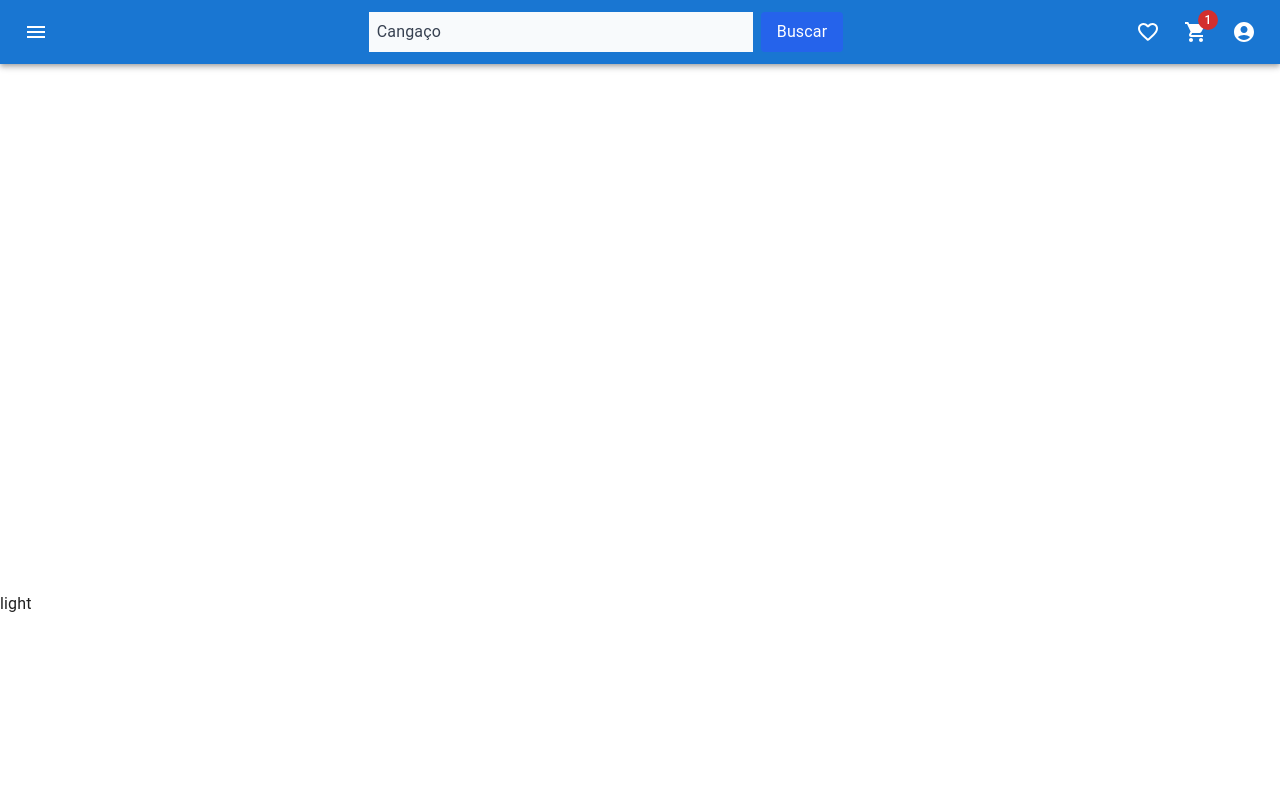
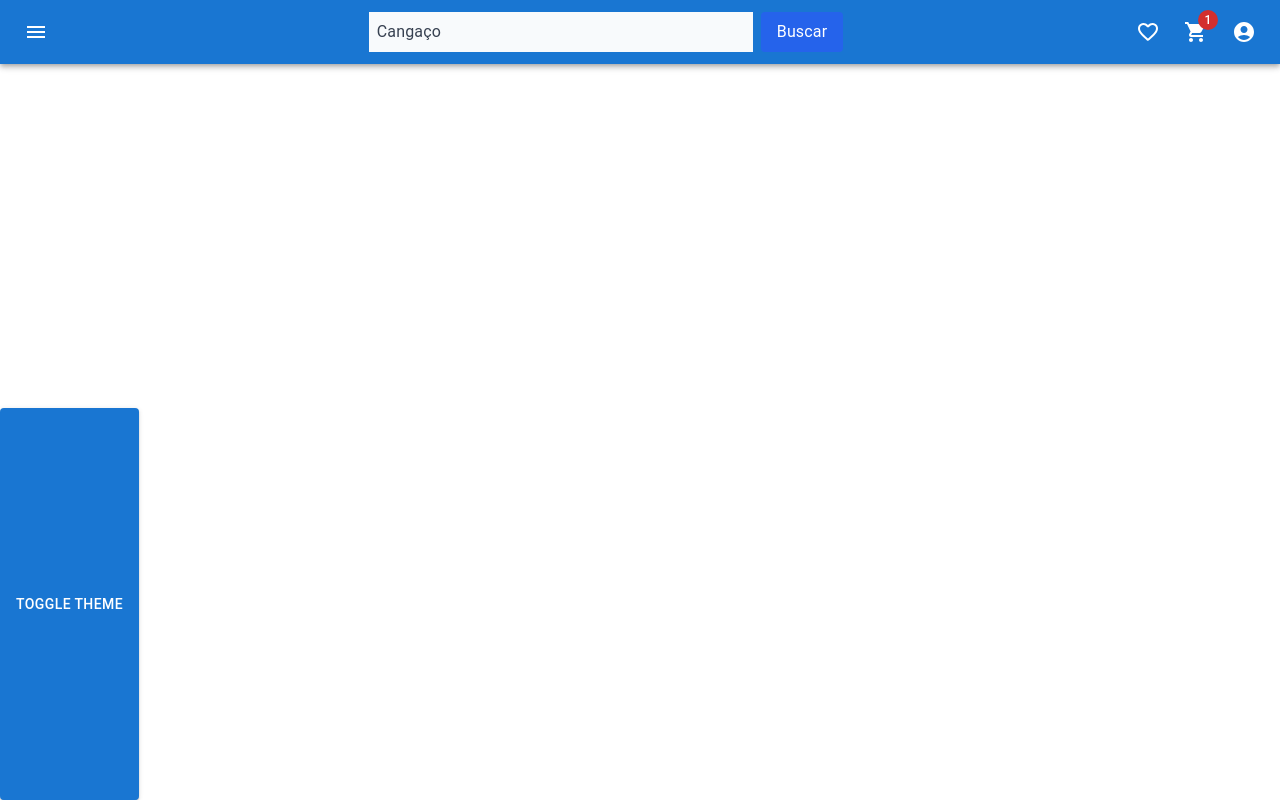
Before and after one commit to edsoncarlosdvp/app-poc-nextjs-2024, a Next.js app: page / in a window 1280 px wide. Built offline with nearby package versions, Linux system fonts and the light colour scheme.

Commit message:
feat: Tema com material ui

```diff
--- a/app/layout.tsx
+++ b/app/layout.tsx
@@ -8,7 +8,7 @@ import ThemeProvider from './theme/ThemeProvider';
 import {
   ThemeContext,
   ThemeProviderContext,
-} from './Context/ThemeProviderContext';
+} from './theme/ThemeProviderContext';
 import { useContext } from 'react';
 
 const inter = Inter({ subsets: ['latin'] });
@@ -30,13 +30,7 @@ export default function RootLayout({
       <ThemeProvider>
         <ThemeProviderContext>
           <Provider store={store}>
-            <body
-              className={`inter.className ${
-                theme === 'dark' ? 'dark-theme' : ''
-              }`}
-            >
-              {children}
-            </body>
+            <body className={inter.style.fontFamily}>{children}</body>
           </Provider>
         </ThemeProviderContext>
       </ThemeProvider>
--- a/app/page.tsx
+++ b/app/page.tsx
@@ -4,11 +4,12 @@ import { BookList } from './components/BookList/BookList';
 import BookSearch from './components/BookSearch/BookSearch';
 import { useContext, useState } from 'react';
 import AppBarHome from './shared/components/AppBar/AppBar';
-import { ThemeContext } from './Context/ThemeProviderContext';
+import { ThemeContext } from './theme/ThemeProviderContext';
+import Button from '@mui/material/Button/Button';
 
 export default function Home() {
   const [books, setBooks] = useState([]);
-  const { theme, toggleTheme } = useContext(ThemeContext);
+  const { toggleTheme } = useContext(ThemeContext);
 
   const handleSearch = async (query: string) => {
     try {
@@ -19,18 +20,14 @@ export default function Home() {
     }
   };
   return (
-    <main
-      className={`flex justify-center h-screen ${
-        theme === 'dark' ? 'dark-theme' : ''
-      }`}
-    >
+    <main className='flex justify-center h-screen'>
       <div className='flex flex-wrap justify-center top-0'>
         <AppBarHome>
           <BookSearch onSearch={handleSearch} />
         </AppBarHome>
-        <button onClick={toggleTheme}>
-          {theme === 'light' ? 'light' : 'dark'}
-        </button>
+        <Button variant='contained' color='primary' onClick={toggleTheme}>
+          Toggle Theme
+        </Button>
         <BookList books={books} />
       </div>
     </main>
--- /dev/null
+++ b/app/theme/ThemeProviderContext.tsx
@@ -0,0 +1,39 @@
+'use client';
+
+import React, { createContext, useState, ReactNode } from 'react';
+import { ThemeProvider, Theme } from '@mui/material/styles';
+import { lightTheme, darkTheme } from './theme';
+
+interface IThemeContext {
+  theme: Theme;
+  toggleTheme: () => void;
+}
+
+interface IThemeProviderProps {
+  children: ReactNode;
+}
+
+const defaultValue: IThemeContext = {
+  theme: lightTheme,
+  toggleTheme: () => {},
+};
+
+export const ThemeContext = createContext<IThemeContext>(defaultValue);
+
+export const ThemeProviderContext: React.FC<IThemeProviderProps> = ({
+  children,
+}) => {
+  const [theme, setTheme] = useState<Theme>(lightTheme);
+
+  const toggleTheme = () => {
+    setTheme((prevTheme) =>
+      prevTheme.palette.mode === 'light' ? darkTheme : lightTheme
+    );
+  };
+
+  return (
+    <ThemeContext.Provider value={{ theme, toggleTheme }}>
+      <ThemeProvider theme={theme}>{children}</ThemeProvider>
+    </ThemeContext.Provider>
+  );
+};
--- a/app/theme/theme.ts
+++ b/app/theme/theme.ts
@@ -1,26 +1,50 @@
 import { createTheme } from '@mui/material/styles';
 
-const theme = createTheme({
-  // seu tema personalizado aqui
+// const theme = createTheme({
+//   // seu tema personalizado aqui
+// });
+
+// const themeVariables = {
+//   '--mui-shape-borderRadius': `${theme.shape.borderRadius}px`,
+//   '--mui-palette-common-white-rgb': theme.palette.common.white.replace('#', ''),
+//   '--mui-spacing-2': `${theme.spacing(2)}px`,
+//   '--mui-spacing-3': `${theme.spacing(3)}px`,
+//   '--mui-breakpoints-sm': `${theme.breakpoints.values.sm}px`,
+//   // Adicione outras variáveis conforme necessário
+// };
+
+export const lightTheme = createTheme({
+  palette: {
+    mode: 'light',
+    primary: {
+      main: '#1976d2',
+    },
+    secondary: {
+      main: '#dc004e',
+    },
+    background: {
+      default: '#ffffff',
+    },
+    text: {
+      primary: '#000000',
+    },
+  },
 });
 
-const themeVariables = {
-  '--mui-shape-borderRadius': `${theme.shape.borderRadius}px`,
-  '--mui-palette-common-white-rgb': theme.palette.common.white.replace('#', ''),
-  '--mui-spacing-2': `${theme.spacing(2)}px`,
-  '--mui-spacing-3': `${theme.spacing(3)}px`,
-  '--mui-breakpoints-sm': `${theme.breakpoints.values.sm}px`,
-  // Adicione outras variáveis conforme necessário
-};
-
-const cssVariables = Object.entries(themeVariables)
-  .map(([key, value]) => `${key}: ${value};`)
-  .join('\n');
-
-console.log(cssVariables);
-
-// Opcionalmente, você pode escrever estas variáveis em um arquivo .css ou .scss
-// Por exemplo, você pode usar fs (filesystem) do Node.js para escrever um arquivo
-// fs.writeFileSync('src/themeVariables.css', `:root {\n${cssVariables}\n}`);
-
-export default theme;
+export const darkTheme = createTheme({
+  palette: {
+    mode: 'dark',
+    primary: {
+      main: '#90caf9',
+    },
+    secondary: {
+      main: '#f48fb1',
+    },
+    background: {
+      default: '#303030',
+    },
+    text: {
+      primary: '#ffffff',
+    },
+  },
+});
```
